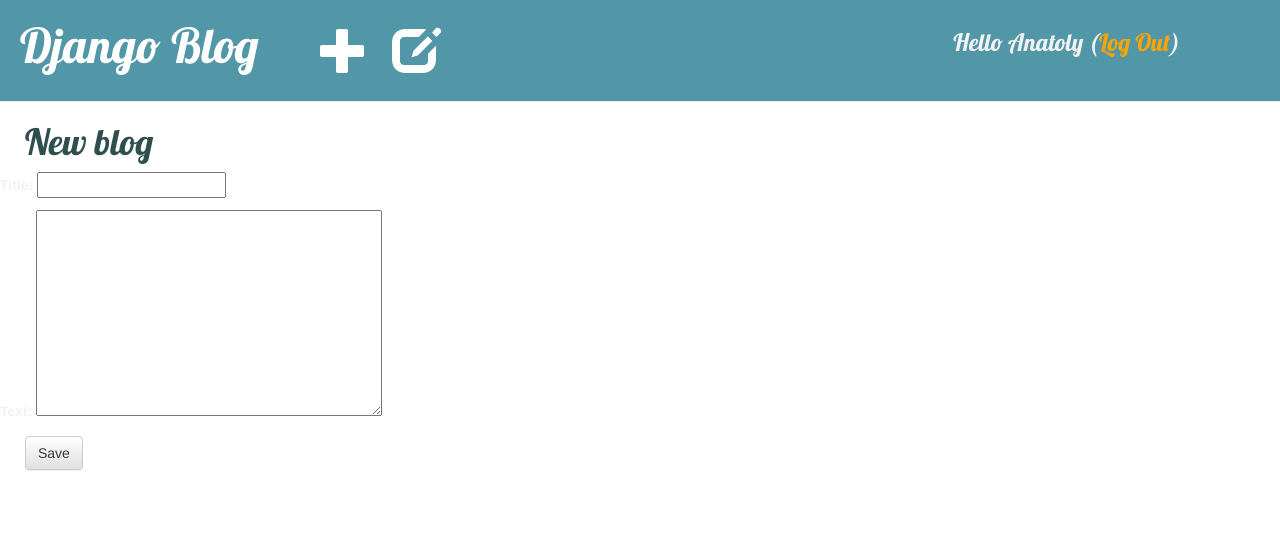
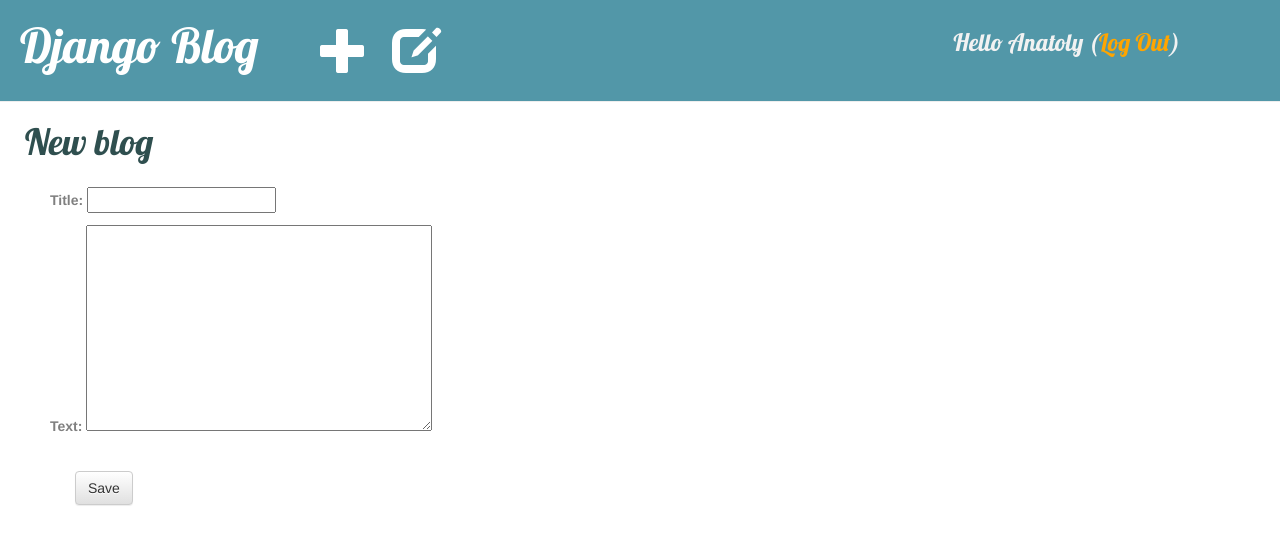
Before and after one commit to AnatolyFeteleu/Blog-app, a Django app: page /post/new/ in a window 1280 px wide. Shown: the top 545 px of the page. Run offline with Django 3.2, Linux system fonts and the light colour scheme; a user stored in the database is signed in; some libraries are stand-ins or nearby versions.

Commit message:
Little fix

```diff
--- a/blog/static/css/blog.css
+++ b/blog/static/css/blog.css
@@ -83,3 +83,9 @@ body {
     font-size: 24px;
 
 }
+
+.forms {
+    color: gray;
+    margin-left: 50px;
+    margin-top: 25px;
+}
--- a/blog/templates/blog/post_edit.html
+++ b/blog/templates/blog/post_edit.html
@@ -3,9 +3,10 @@
 {% block content %}
 
     <h1 id="title" style="margin-left: 25px">New blog</h1>
-    <form method="POST" class="post_form">
+    <form method="POST" class="post_form forms">
         {% csrf_token %}
         {{ form.as_p }}
+        <br>
         <button type="submit" class="save btn btn-default button">Save</button>
     </form>
 
```
Also changed, not shown: db.sqlite3.
